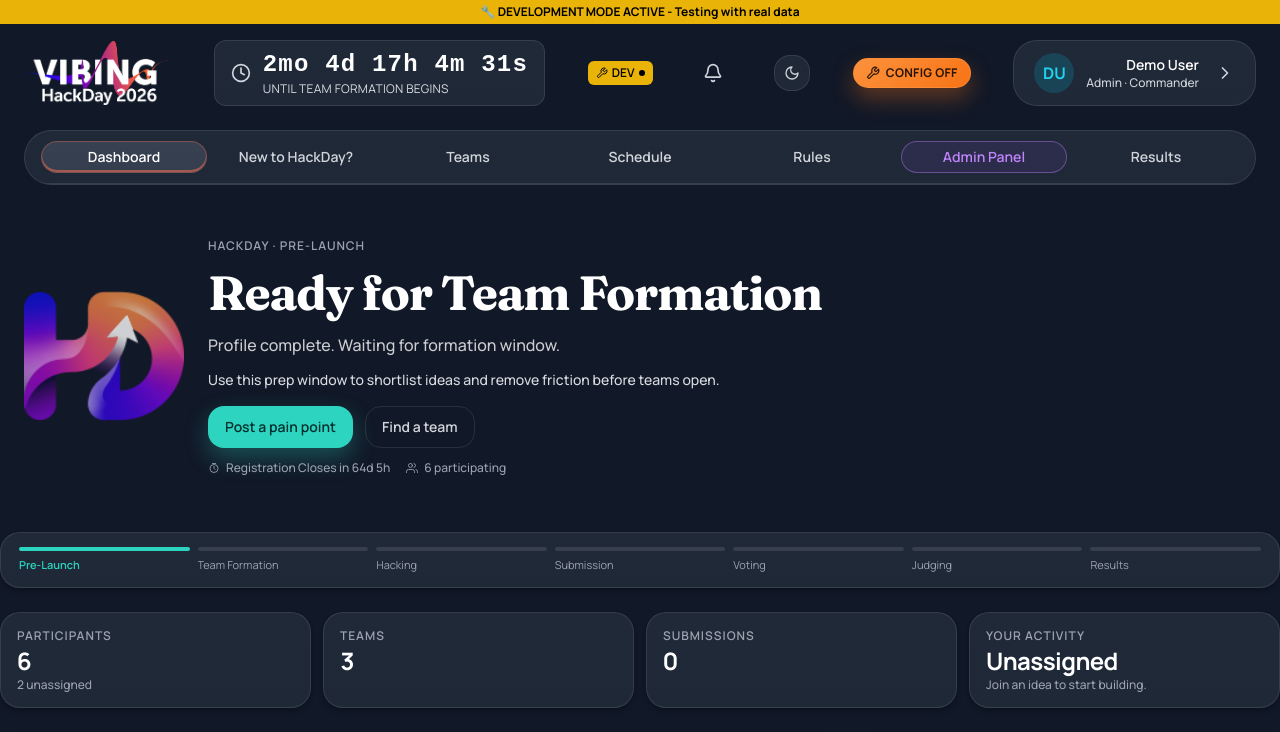
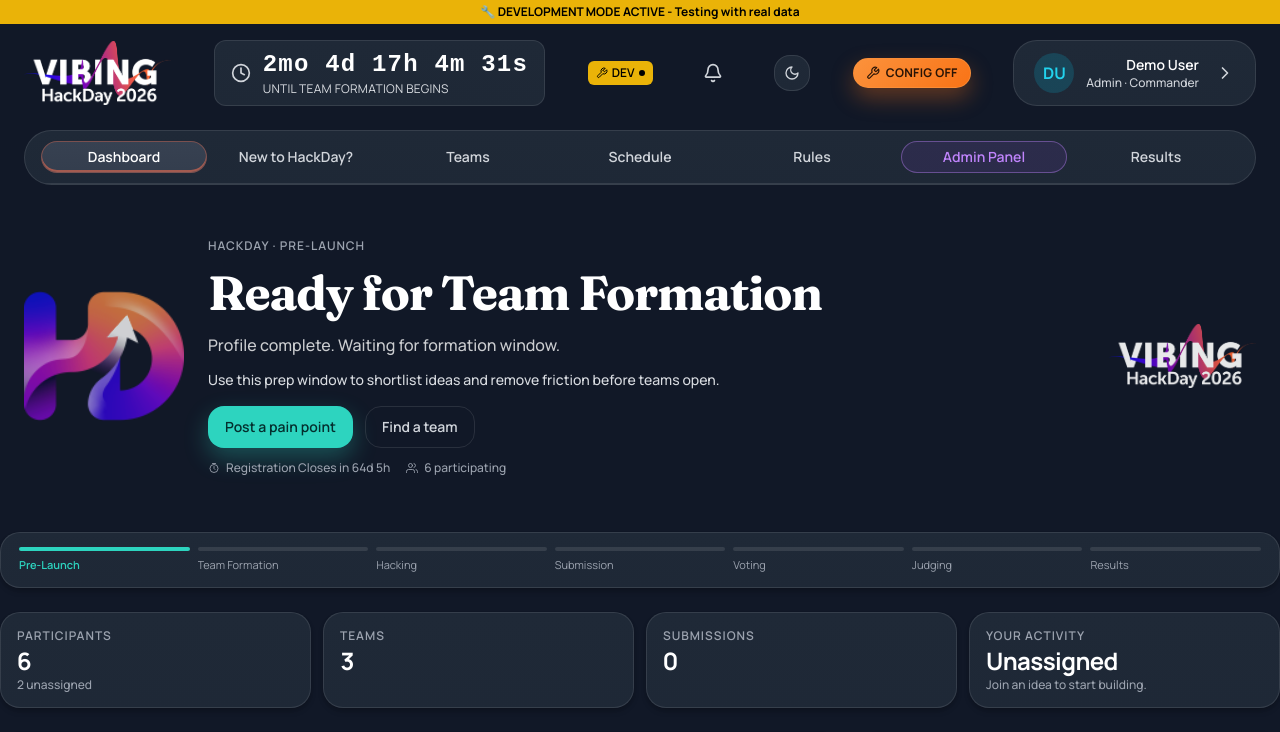
Before and after one commit to nickfine/hackcentral, a React (Vite) app in the folder forge-native/static/runtime-frontend/: page / in a window 1280 px wide. Shown: the top 732 px of the page. Built offline with nearby package versions, Linux system fonts and the light colour scheme.

Commit message:
feat: add hd-text.png wordmark right-justified in hero

```diff
--- a/forge-native/static/runtime-frontend/src/components/Dashboard.jsx
+++ b/forge-native/static/runtime-frontend/src/components/Dashboard.jsx
@@ -1169,7 +1169,7 @@ function Dashboard({
           data-testid="dashboard-hero-card"
           className={cn(
             'dashboard-hero-card relative overflow-hidden',
-            'grid grid-cols-1 md:grid-cols-[auto_1fr] items-center',
+            'grid grid-cols-1 md:grid-cols-[auto_1fr_auto] items-center',
             heroBannerImageUrl ? 'dashboard-hero-card--with-banner' : null
           )}
         >
@@ -1287,6 +1287,16 @@ function Dashboard({
                 </span>
               )}
             </div>
+          </div>
+
+          {/* HackDay wordmark — right justified, hidden on mobile */}
+          <div className="hidden md:flex items-center justify-end p-6 pl-2">
+            <img
+              src="./hd-text.png"
+              alt="HackDay"
+              aria-hidden="true"
+              className="h-16 w-auto object-contain opacity-90"
+            />
           </div>
 
         </div>
```
